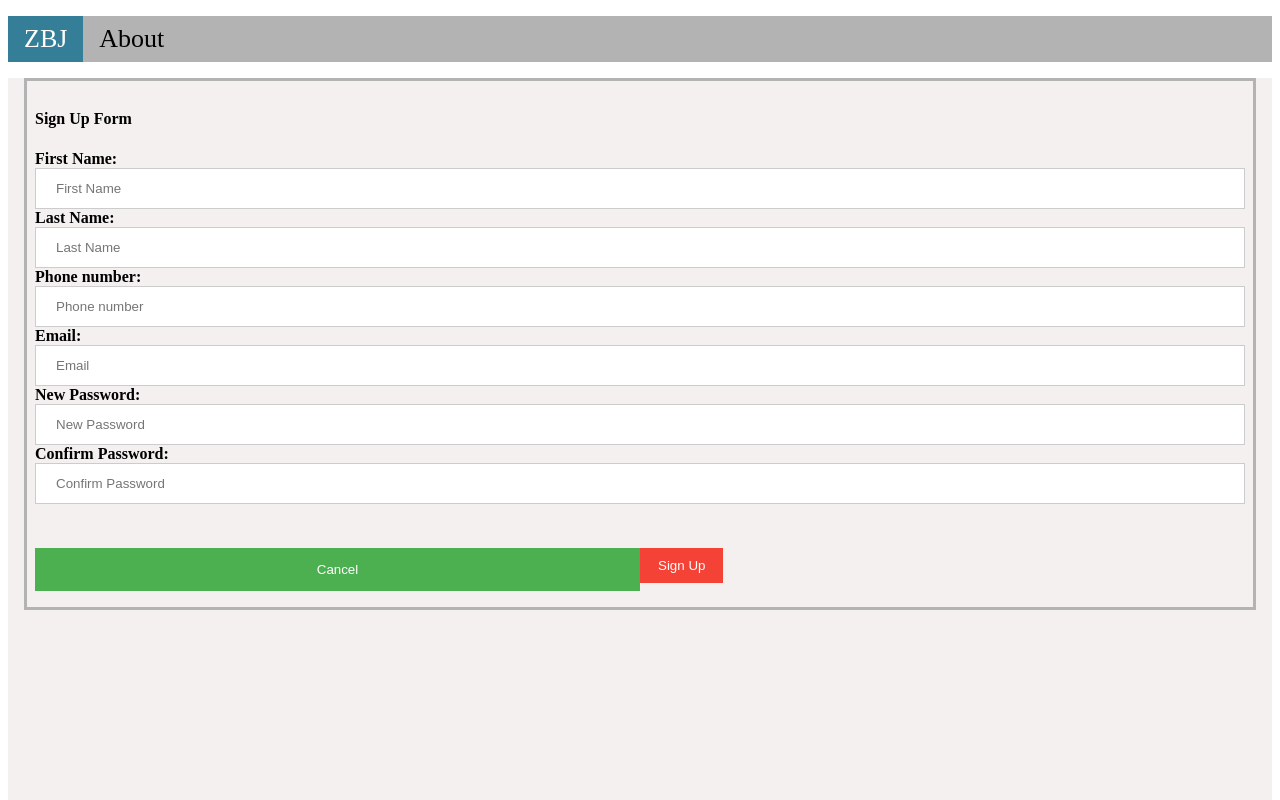
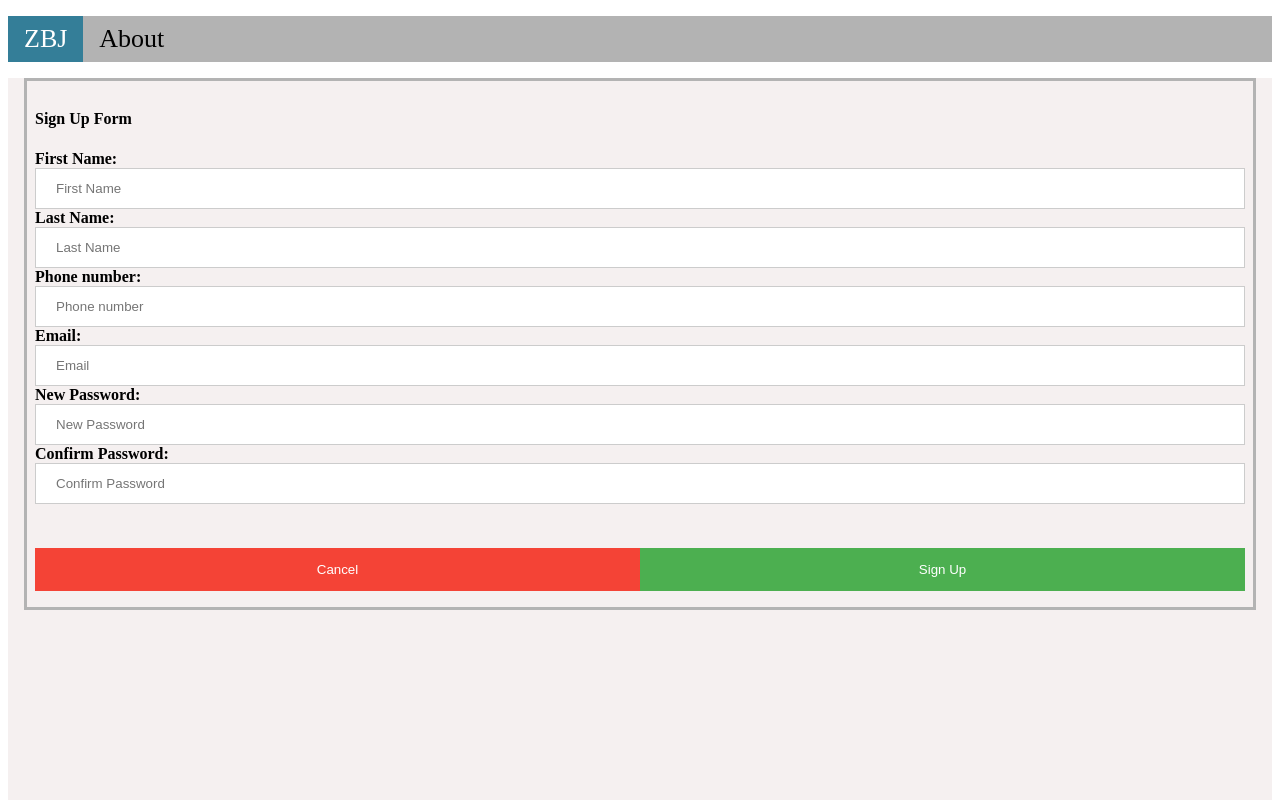
Before and after one commit to BhaaRizik/dna-Detection, a React (Create React App) app: page /signUp in a window 1280 px wide. Shown: the top 800 px of the page. Built offline with nearby package versions, Linux system fonts and the light colour scheme.

Commit message:
dna-Detection

```diff
--- a/src/SignUp/SignUpApp.js
+++ b/src/SignUp/SignUpApp.js
@@ -65,7 +65,7 @@ class SignUpApp extends React.Component {
             <div className='clearfix'>
               <button
                 type='submit'
-                className='signupbtnn'
+                className='cancelUP'
                 onClick={this.signup.bind(this)}
               >
                 Cancel{' '}
@@ -73,7 +73,7 @@ class SignUpApp extends React.Component {
 
               <button
                 type='submit'
-                className='signupbtn'
+                className='signupbtnn'
                 onClick={this.signup.bind(this)}
               >
                 Sign Up
```
